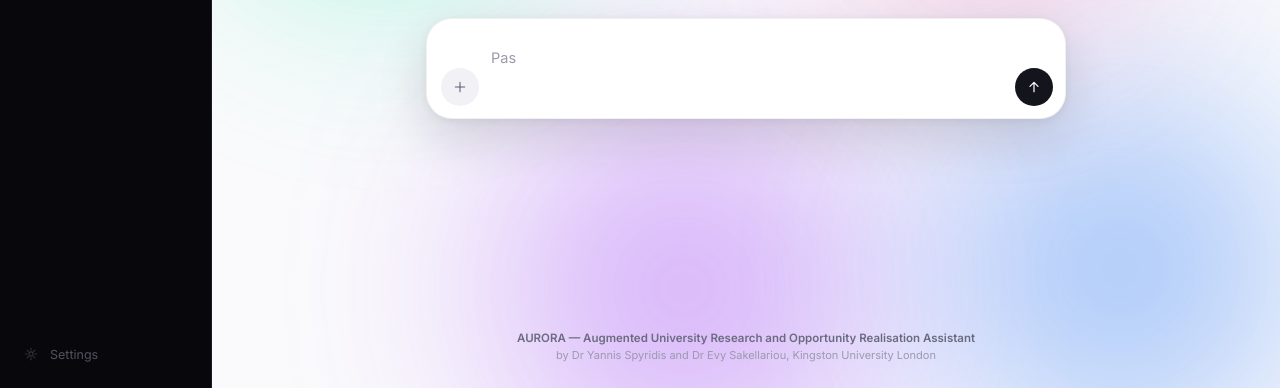
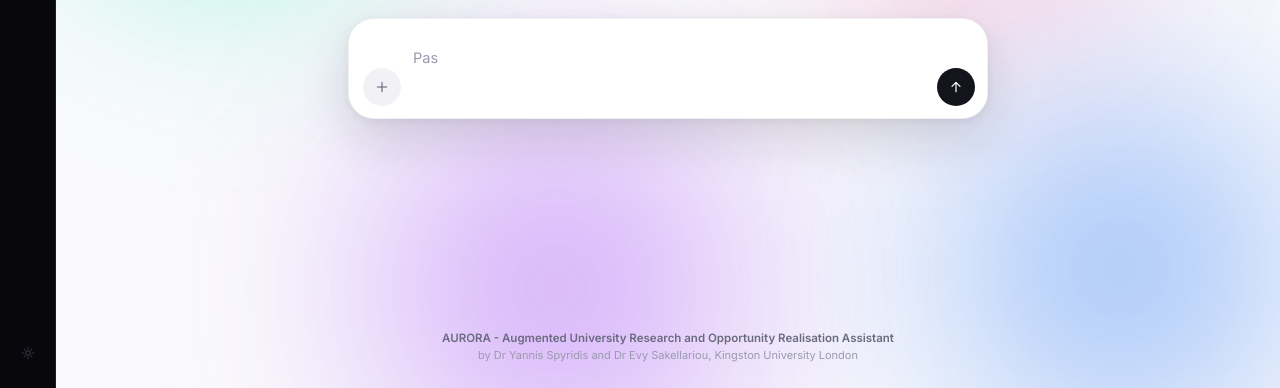
Before and after one commit to Yspyridis/aurora-prototype, a plain HTML site: page index.html in a window 1280 px wide. Shown: the part 412-800 px from the top of the page. Drawn offline with nearby package versions, Linux system fonts and the light colour scheme.

Commit message:
update version 1.1

```diff
--- a/index.html
+++ b/index.html
@@ -368,7 +368,7 @@
     </div>
 
     <div class="body-row">
-      <div class="sidebar" id="sidebar">
+      <div class="sidebar collapsed" id="sidebar">
         <div class="sidebar-head">
           <button class="sidebar-toggle" onclick="document.getElementById('sidebar').classList.toggle('collapsed')"><svg class="icon toggle-icon"><use href="#i-chevron"/></svg></button>
           <span class="pane-label-text">Navigate</span>
@@ -402,7 +402,7 @@
               <div class="prompt-file-status" id="homeFileInputStatus"></div>
             </div>
             <div class="hero-credit-bright">
-              <div class="hero-credit-line1">AURORA — Augmented University Research and Opportunity Realisation Assistant</div>
+              <div class="hero-credit-line1">AURORA - Augmented University Research and Opportunity Realisation Assistant</div>
               <div class="hero-credit-line2">by Dr Yannis Spyridis and Dr Evy Sakellariou, Kingston University London</div>
             </div>
           </div>
@@ -1398,7 +1398,7 @@ Ground this in the research understanding and practical implications provided --
     const metaParts = [authorStr, journal + (abs34 ? ' · ABS 3/4' : ''), w.publication_year || ''].filter(Boolean);
     const card = document.createElement('div');
     card.className = 'paper-option' + (isRecommended ? ' recommended' : '') + (isActive ? ' active' : '');
-    card.innerHTML = `<h5>${escapeHtml(w.title)}${isRecommended ? '<span class="paper-badge">AI recommends</span>' : ''}${isActive ? '<span class="active-badge">Active</span>' : ''}</h5>
+    card.innerHTML = `<h5>${escapeHtml(w.title)}${isRecommended ? '<span class="paper-badge">AURORA recommends</span>' : ''}${isActive ? '<span class="active-badge">Active</span>' : ''}</h5>
       <div class="paper-meta">${escapeHtml(metaParts.join(' · '))}</div>
       <div class="paper-snippet">${escapeHtml(abstract.slice(0,150))}${abstract.length>150?'…':''}</div>
       ${isActive ? '' : `<div class="paper-select-row"><span class="qr-chip action">Use this paper</span></div>`}`;
```
